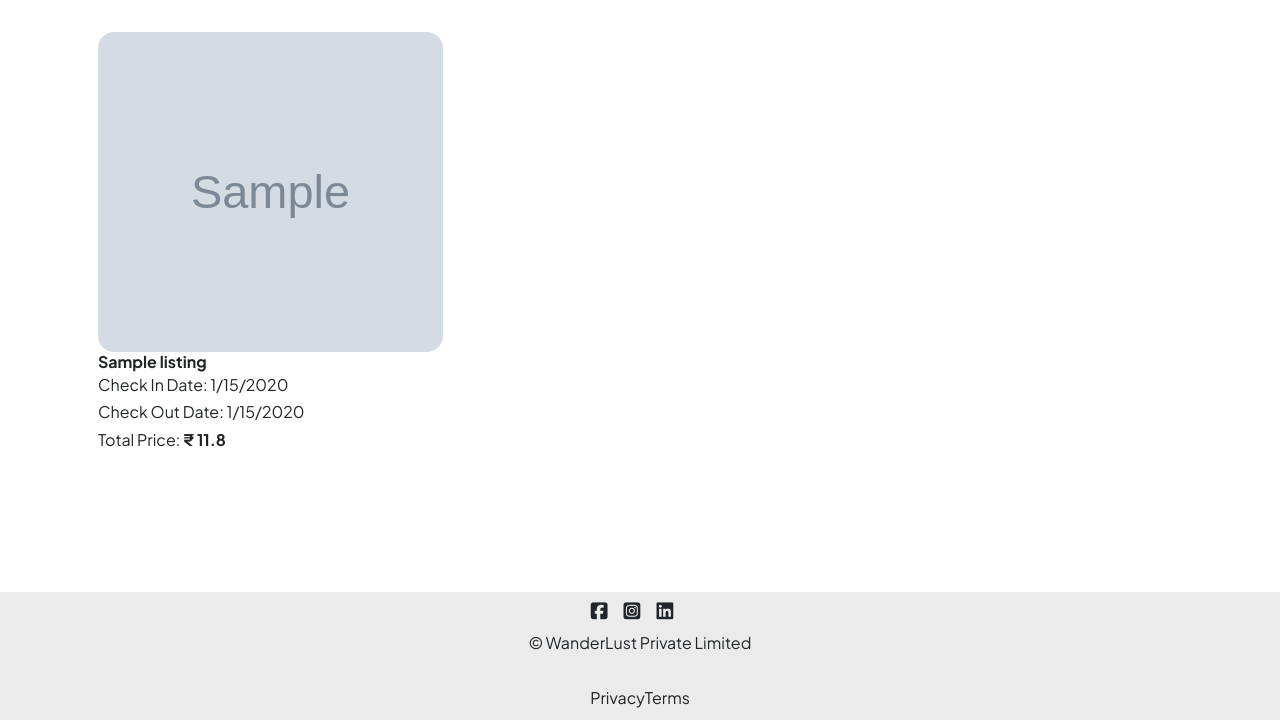
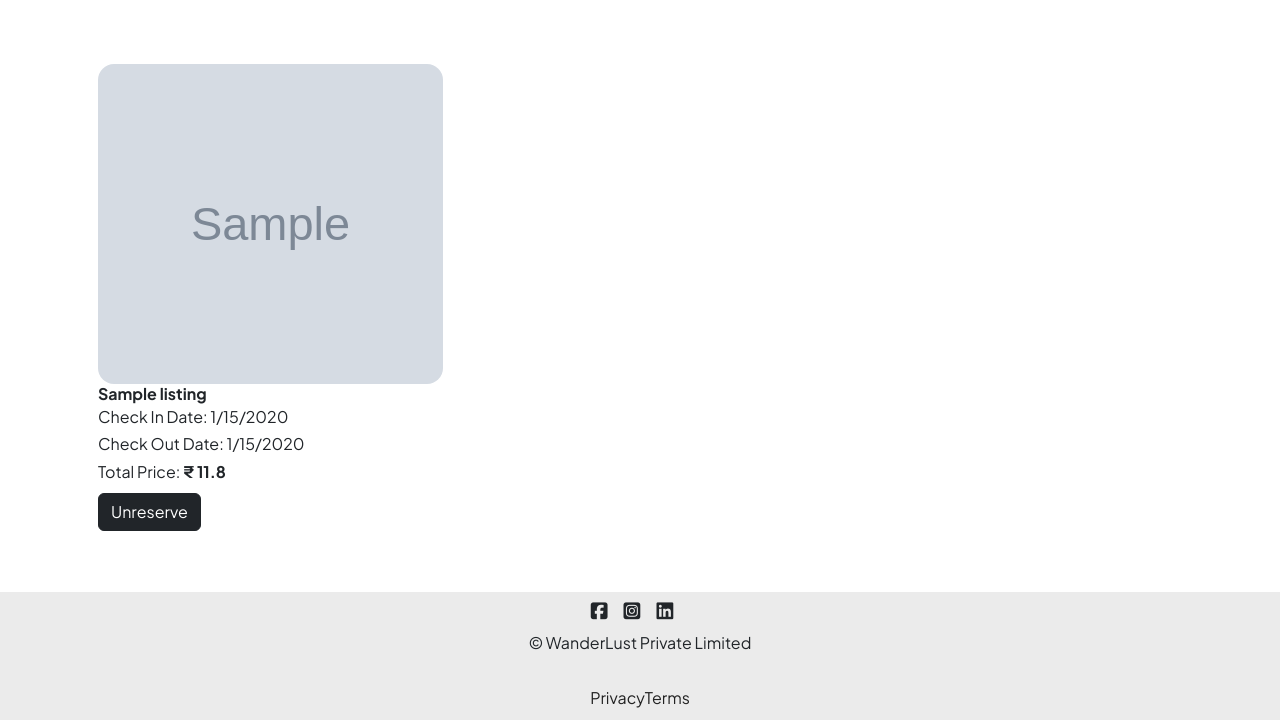
Before and after one commit to parth63s/Stay-Easy-Hub, a Node server app: page /reserve in a window 1280 px wide. Shown: the part 80-800 px from the top of the page. Run offline with Node 20, Linux system fonts and the light colour scheme; a user stored in the database is signed in; tables that the repository leaves empty hold one stand-in row (values such as "Sample post"); grey boxes marked "Sample" are stand-in pictures; some libraries are stand-ins or nearby versions.

Commit message:
Reservation successfully unreserved.

```diff
--- a/app.js
+++ b/app.js
@@ -99,19 +99,26 @@ app.use("/listings/:id", reserveRouter);
 
 app.get("/reserve", async (req, res) => {
     const id = req.user._id;
-
     const listOfReserve = await Reserve.find({ author: id })
         .populate({
             path: "listing", // Populate the `listing` reference in the `Reserve` model
         });
-    if(listOfReserve.length == 0) {
+    if(listOfReserve.length === 0) {
         req.flash("error", "Book a Place!");
         res.redirect("/listings");
     }
 
     res.render("./listing/booking.ejs", { listOfReserve });
+})
 
+app.delete("/reserve/:id", async (req,res) => {
+    let {id} = req.params;
+    await Reserve.findByIdAndDelete(id);
+
+    req.flash("success", "Reserve listing is Unreserve.");
+    res.redirect("/reserve");
 })
+
 
 app.all("*", (req, res, next) => {
     next(new ExpressError(404, "Page Not Found!"));
--- a/public/css/style.css
+++ b/public/css/style.css
@@ -157,7 +157,7 @@ body {
 .filter {
     text-align: center;
     margin-right: 1.1rem;
-    margin-top: 2rem;
+    margin-top: 1.1rem;
     opacity: 0.7;
     text-decoration: none;
     color: black;
@@ -220,3 +220,12 @@ body {
 .card-line {
     line-height: 0.7rem;
 }
+
+.reserve-card {
+    border: none !important;
+    margin-top: 2rem !important;
+}
+
+.reserve-delete-btn {
+    cursor: pointer !important;
+}
--- a/views/includes/flash.ejs
+++ b/views/includes/flash.ejs
@@ -1,5 +1,5 @@
 <% if (success && success.length) { %>
-    <div class="alert alert-success alert-dismissible fade show col-6 offset-3 " role="alert">
+    <div class="alert alert-success alert-dismissible fade show  col-12 col-md-6 offset-md-3" role="alert">
         <%= success %>
         <button type="button" class="btn-close" data-bs-dismiss="alert" aria-label="Close"></button>
     </div>
@@ -7,7 +7,7 @@
 
 
 <% if (error && error.length) { %>
-    <div class="alert alert-danger alert-dismissible fade show col-6 offset-3" role="alert">
+    <div class="alert alert-danger alert-dismissible fade show col-12 col-md-6 offset-md-3" role="alert">
         <%= error %>
         <button type="button" class="btn-close" data-bs-dismiss="alert" aria-label="Close"></button>
     </div>
--- a/views/listing/booking.ejs
+++ b/views/listing/booking.ejs
@@ -4,7 +4,8 @@
 <body>
     <div class="row  row-cols-lg-3 row-cols-md-2 row-cols-sm-1 mt-3 p-3">
         <%for(let reserve of listOfReserve) {%>
-            <div class="card  listing-card">
+            <div>
+                <div class="card reserve-card">
                     <img src="<%=reserve.listing.image.url%>" class="card-img-top" alt="listing_image" style="height: 20rem;">
                     <div class="card-img-overlay review-img">
 
@@ -16,6 +17,10 @@
                         <p>Total Price: <b> &#8377; <%= reserve.nights * reserve.listing.price + reserve.nights * reserve.listing.price * 0.18 %></b></p>
                     </div>
                 </div>
+                <form method="post" action="/reserve/<%= reserve._id %>?_method=delete">
+                    <button class="btn btn-dark reserve-delete-btn" style="cursor: pointer;">Unreserve</button>
+                </form>
+            </div>
         <%}%>
     </div>
 
--- a/views/listing/calculate.ejs
+++ b/views/listing/calculate.ejs
@@ -1,8 +1,8 @@
 <% layout("/layouts/boilerplate") %>
 
 <div class="row mt-3">
-    <div class="col-6">
-        <br><br>
+    <div class="col-12 order-2 col-md-6 order-md-1 ">
+        <br>
         <h3 class="mb-5">Confirm and pay</h3>
         <form method="post" action="/listings/<%= listing._id %>/calculate" novalidate class="needs-validation" >
             <h5>Your trip</h5>
@@ -23,7 +23,7 @@
         </form>
     </div>
 
-    <div class="col-6">
+    <div class="col-12 order-1 col-md-6 order-md-2 p-3">
         <a href="/listings/<%=listing._id%>" class="listing-link container">
             <div class="card listing-card">
                 <img src="<%=listing.image.url%>" class="card-img-top" alt="listing_image" style="height: 20rem;">
--- a/views/listing/show.ejs
+++ b/views/listing/show.ejs
@@ -56,7 +56,7 @@
 
             <div class="mb-3 mt-3">
                 <label for="comment" class="form-label">Comments</label>
-                <textarea name="Review[comment]" id="comment" cols="30" rows="5" class="form-control"></textarea>
+                <textarea name="Review[comment]" id="comment" cols="30" rows="5" class="form-control" required></textarea>
                 <div class="invalid-feedback"> Please add some comments for review</div>
             </div>
             <button class="btn btn-outline-dark">Submit</button>
```
Also changed, not shown: views/listing/reserve.ejs (+5 -23 lines). Lines whose indentation alone changed are shown as unchanged.
